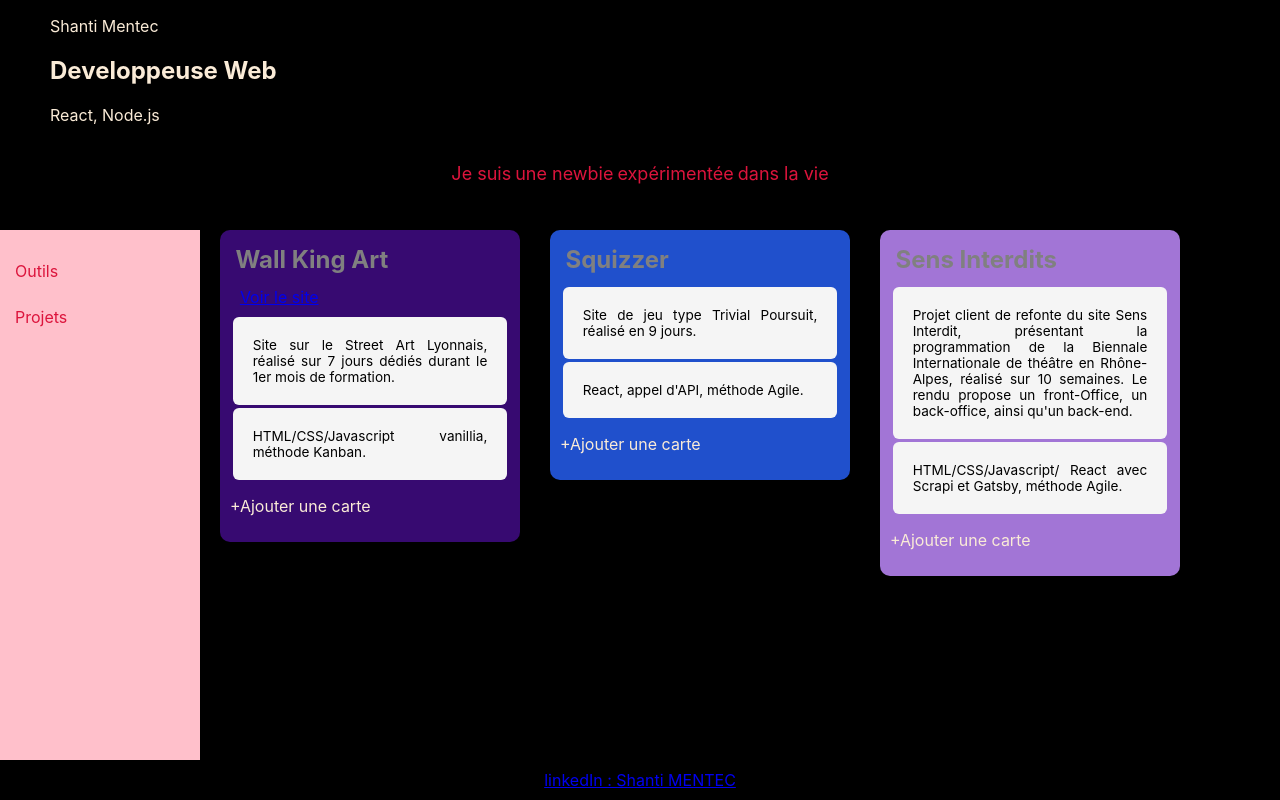
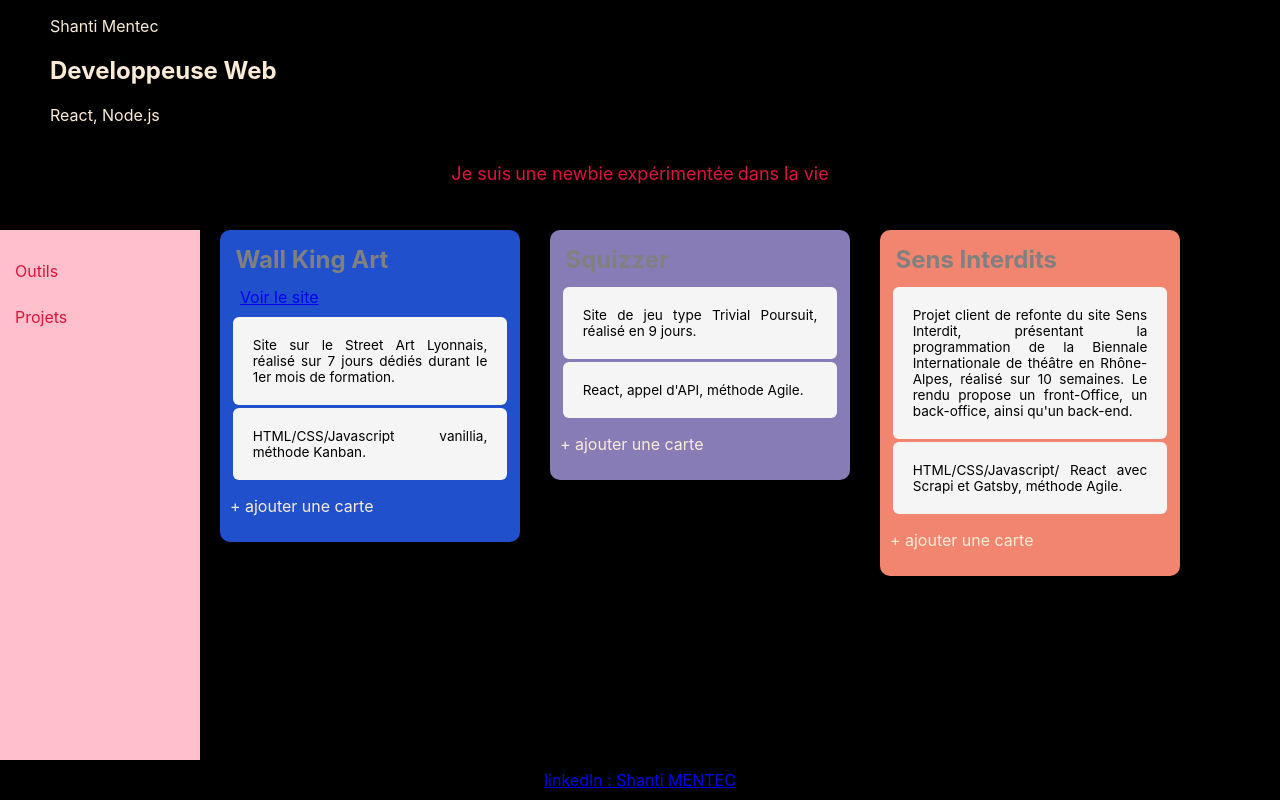
Before and after one commit to ShivanPaishari/CV_Shanti_MENTEC, a React (Create React App) app: page /dev in a window 1280 px wide. Both pictures are taken after a click on the element "Projets". Shown: the top 800 px of the page. Built offline with nearby package versions, Linux system fonts and the light colour scheme.

Commit message:
end of modal

```diff
--- a/public/index.html
+++ b/public/index.html
@@ -5,7 +5,7 @@
     <link rel="icon" href="%PUBLIC_URL%/favicon.ico" />
     <meta name="viewport" content="width=device-width, initial-scale=1" />
     <meta name="theme-color" content="#000000" />
-    <meta name="My resume" content="Web site created by Shanti Mentex" />
+    <meta name="My resume" content="Web site created by Shanti Mentec" />
     <link rel="apple-touch-icon" href="%PUBLIC_URL%/logo192.png" />
     <link rel="manifest" href="%PUBLIC_URL%/manifest.json" />
     <link rel="setColorCard" href="../src/style/setColorCard.js" />
--- a/src/components/About.jsx
+++ b/src/components/About.jsx
@@ -1,14 +1,16 @@
 import React from "react";
 import QuotesModal from "./QuotesModal";
+import { useState } from "react";
 //design
 import "../style/card.css";
 import "../style/app.css";
 import "../style/modal.css";
 import { setColorCard } from "../style/setColorCard";
-import { useState } from "react";
 
 function About() {
   const [modal, setModal]= useState(false);
+  const subject = "d'informations"
+
 
   function handleOnClickShowModal (){
     setModal(true);
@@ -95,12 +97,11 @@ function About() {
           <p>ashanti.mentec@gmail.com</p>
           <p>25 rue Philippe de Lassalle - 69004 Lyon</p>
         </div>
-
         <div>
           <p onClick={handleOnClickShowModal} className="pointer">+ ajouter une carte</p>
           {modal === true ?
             <div>
-              <QuotesModal modal={modal} />
+              <QuotesModal modal={modal} subject={subject} handleOnClickHideModal={handleOnClickHideModal}/>
             </div>
             :""}
         </div>
--- a/src/components/Experience.jsx
+++ b/src/components/Experience.jsx
@@ -10,6 +10,7 @@ import "../style/app.css";
 
 function Experience() {
   const [choosenXpState, setChoosenXpState] = useState();
+
 
   function handleChangeTitle(event) {
     setChoosenXpState(event.target.value);
--- a/src/components/ExperienceCard.jsx
+++ b/src/components/ExperienceCard.jsx
@@ -1,4 +1,6 @@
 import React from "react";
+import QuotesModal from "./QuotesModal";
+import {useState} from "react";
 
 //design
 import { setColorCard } from "../style/setColorCard";
@@ -28,7 +30,16 @@ function ExperienceCard(props) {
     );
   });
 
-  // console.log("test", tool);
+  const [modal, setModal]= useState(false);
+  const subject = "d'expériences"
+
+
+  function handleOnClickShowModal (){
+    setModal(true);
+  }
+  function handleOnClickHideModal(){
+    setModal(false);
+  }
 
   return (
     <div className="card" style={{ backgroundColor: `${setColorCard()} ` }}>
@@ -48,7 +59,14 @@ function ExperienceCard(props) {
         <span>Tâches : {task}</span>
       </p>
       <p className="internalLabel">Outils :{tool}</p>
-      <p> +Ajouter une carte</p>
+      <div>
+          <p onClick={handleOnClickShowModal} className="pointer">+ ajouter une carte</p>
+          {modal === true ?
+            <div>
+              <QuotesModal modal={modal} subject={subject} handleOnClickHideModal={handleOnClickHideModal}/>
+            </div>
+            :""}
+        </div>
     </div>
   );
 }
--- a/src/components/ProjectCard.jsx
+++ b/src/components/ProjectCard.jsx
@@ -1,5 +1,6 @@
 import React from "react";
-
+import { useState } from "react";
+import QuotesModal from "./QuotesModal";
 //design
 import "../style/card.css";
 import { setColorCard } from "../style/setColorCard.js";
@@ -9,7 +10,8 @@ import "../style/app.css";
 function ProjectCard(props) {
   const project = props.projects;
   const linkWKA = project.link;
-  //console.log("props de project", linkWKA);
+  const [modal, setModal]= useState(false);
+  const subject = "de projets"
 
   function link() {
     if (project.link !== undefined) {
@@ -21,6 +23,14 @@ function ProjectCard(props) {
     }
   }
 
+  function handleOnClickShowModal (){
+    setModal(true);
+  }
+  function handleOnClickHideModal(){
+    setModal(false);
+  }
+
+
   return (
     <div className="cardS" style={{ backgroundColor: `${setColorCard()} ` }}>
       <h2>{project.title}</h2>
@@ -29,7 +39,14 @@ function ProjectCard(props) {
         <p className="internalLabel">{project.description} </p>
         <p className="internalLabel">{project.details} </p>
       </div>
-      <p> +Ajouter une carte</p>
+      <div>
+          <p onClick={handleOnClickShowModal} className="pointer">+ ajouter une carte</p>
+          {modal === true ?
+            <div>
+              <QuotesModal modal={modal} subject={subject} handleOnClickHideModal={handleOnClickHideModal}/>
+            </div>
+            :""}
+        </div>
     </div>
   );
 }
--- a/src/components/QuotesModal.jsx
+++ b/src/components/QuotesModal.jsx
@@ -10,8 +10,7 @@ function QuotesModal(props){
     const modal = props.modal;
     const [quote, setQuote] = useState([]);
     const [quoteAuthor, setQuoteAuthor] = useState([]);
-    const [authorNameResult,setAuthorNameResult] = useState(false)
-console.log (modal)
+    const [authorNameResult, setAuthorNameResult] = useState();
 
     //recupération de l'API
     useEffect(() => {
@@ -35,22 +34,18 @@ console.log (modal)
         });
       }, []);
 
+
       function handleOnClickAuthor () {
         console.log ("nom de l'auteur",quoteAuthor.name)
         setAuthorNameResult (true)
       }
 
-      // function displayModal (props){
-      //   console.log ("props",props)
-      //     modal === true ? 1 :0;
-      //   }
-
 
 
     return(
       <div className="modal" >
-        <button>x</button>
-        <h3>Il n'y a pas de carte à ajouter à cet instant.</h3>
+        <button onClick={props.handleOnClickHideModal}>x</button>
+        <h3>Il n'y a pas {props.subject} à ajouter à cet instant.</h3>
         <p> Mais puisque vous êtes passé par là, je vous invite à prendre un instant pour deviner qui a dit :</p>
         <h4>{quote}</h4>
         <div>
--- a/src/components/RecommendationCard.jsx
+++ b/src/components/RecommendationCard.jsx
@@ -1,5 +1,6 @@
 import React from "react";
-
+import QuotesModal from "./QuotesModal";
+import { useState } from "react";
 //design
 import { setColorCard } from "../style/setColorCard.js";
 import "../style/card.css";
@@ -10,6 +11,18 @@ import "../style/setColorCard.js";
 
 function RecommendationCard(props) {
   const recommendation = props.recommendation;
+  const [modal, setModal]= useState(false);
+  const subject = "de recommandations";
+
+
+  function handleOnClickShowModal (){
+    setModal(true);
+  }
+  function handleOnClickHideModal(){
+    setModal(false);
+  }
+
+
   return (
     <div className="cardS" style={{ backgroundColor: `${setColorCard()} ` }}>
       <h2>{recommendation.name}</h2>
@@ -17,7 +30,14 @@ function RecommendationCard(props) {
         <h4>{recommendation.job} </h4>
         <p>{recommendation.container} </p>
       </div>
-      <p> +Ajouter une carte</p>
+      <div>
+          <p onClick={handleOnClickShowModal} className="pointer">+ ajouter une carte</p>
+          {modal === true ?
+            <div>
+              <QuotesModal modal={modal} subject={subject} handleOnClickHideModal={handleOnClickHideModal}/>
+            </div>
+            :""}
+        </div>
     </div>
   );
 }
--- a/src/components/TechnoCard.jsx
+++ b/src/components/TechnoCard.jsx
@@ -1,4 +1,6 @@
 import React from "react";
+import QuotesModal from "./QuotesModal";
+import { useState } from "react";
 
 //design
 import { setColorCard } from "../style/setColorCard.js";
@@ -10,9 +12,9 @@ import "../style/app.css";
 
 function TechnoCard(props) {
   const technoProps = props.techno;
-  //console.log("props de technocard", technoProps);
-
   const technoList = technoProps.techno;
+  const [modal, setModal]= useState(false);
+  const subject = "de nouvelles connaissances techniques";
   const techno = technoList.map((tech) => {
     if (technoList !== []) {
       return (
@@ -23,6 +25,15 @@ function TechnoCard(props) {
     }
   });
 
+
+  function handleOnClickShowModal (){
+    setModal(true);
+  }
+  function handleOnClickHideModal(){
+    setModal(false);
+  }
+
+
   return (
     <div className="cardS" style={{ backgroundColor: `${setColorCard()} ` }}>
       <h2>{technoProps.technotype}</h2>
@@ -31,7 +42,14 @@ function TechnoCard(props) {
           <span>{techno}</span>
         </p>
       </div>
-      <p> +Ajouter une carte</p>
+      <div>
+          <p onClick={handleOnClickShowModal} className="pointer">+ ajouter une carte</p>
+          {modal === true ?
+            <div>
+              <QuotesModal modal={modal} subject={subject} handleOnClickHideModal={handleOnClickHideModal}/>
+            </div>
+            :""}
+        </div>
     </div>
   );
 }
--- a/src/components/TrainingCard.jsx
+++ b/src/components/TrainingCard.jsx
@@ -1,5 +1,6 @@
 import React from "react";
-
+import QuotesModal from "./QuotesModal";
+import { useState } from "react";
 //design
 import { setColorCard } from "../style/setColorCard.js";
 import "../style/card.css";
@@ -10,6 +11,17 @@ import "../style/app.css";
 
 function TrainingCard(props) {
   const training = props.training;
+  const [modal, setModal]= useState(false);
+  const subject = "de formations";
+
+
+  function handleOnClickShowModal (){
+    setModal(true);
+  }
+  function handleOnClickHideModal(){
+    setModal(false);
+  }
+
 
   return (
     <div className="cardS" style={{ backgroundColor: `${setColorCard()} ` }}>
@@ -24,8 +36,14 @@ function TrainingCard(props) {
         <div className="internalLabel">
           {training.container.map (item=>(<p>{item.key}</p>))}
         </div>
-
-      <p> +Ajouter une carte</p>
+        <div>
+          <p onClick={handleOnClickShowModal} className="pointer">+ ajouter une carte</p>
+          {modal === true ?
+            <div>
+              <QuotesModal modal={modal} subject={subject} handleOnClickHideModal={handleOnClickHideModal}/>
+            </div>
+            :""}
+        </div>
     </div>
   );
 }
--- a/src/components/VolunteeringCard.jsx
+++ b/src/components/VolunteeringCard.jsx
@@ -1,5 +1,6 @@
 import React from "react";
-
+import QuotesModal from "./QuotesModal";
+import { useState } from "react";
 //design
 import { setColorCard } from "../style/setColorCard.js";
 import "../style/card.css";
@@ -9,6 +10,17 @@ import "../style/app.css";
 
 
 function VolunteeringCard(props) {
+  const [modal, setModal]= useState(false);
+  const subject = "de bénévolats";
+
+
+  function handleOnClickShowModal (){
+    setModal(true);
+  }
+  function handleOnClickHideModal(){
+    setModal(false);
+  }
+
 
   return (
     <div className="cardS" style={{ backgroundColor: `${setColorCard()} ` }}>
@@ -21,7 +33,14 @@ function VolunteeringCard(props) {
       <div className="internalLabel">
         <p>{props.volunteering.title} </p>
       </div>
-      <p> +Ajouter une carte</p>
+      <div>
+          <p onClick={handleOnClickShowModal} className="pointer">+ ajouter une carte</p>
+          {modal === true ?
+            <div>
+              <QuotesModal modal={modal} subject={subject} handleOnClickHideModal={handleOnClickHideModal}/>
+            </div>
+            :""}
+        </div>
     </div>
   );
 }
--- a/src/style/app.css
+++ b/src/style/app.css
@@ -63,22 +63,9 @@ main {
   padding: 5px;
 }
 
-button {
-  border-color: palevioletred;
-  background-color : black;
-  border-radius: 4px;
-  color: palevioletred;
-  border-style: none;
-  cursor: pointer;
-  padding : 10px;
-  margin : 10px;
-}
 
-.backLayout{
-  background-color: black;
-  z-index: 10;
-  opacity: 0.4;
-}
+
+
 
 /* __________responsive _____*/
 
--- a/src/style/modal.css
+++ b/src/style/modal.css
@@ -5,7 +5,7 @@
     left: 15%;
     z-index: 11;
     align-self: center;
-    background-color: antiquewhite;
+    background-color:pink;
     padding: 16px;
     width: 70%;
     box-sizing: border-box;
@@ -13,14 +13,14 @@
     transition: all 0.3s ease-out;
     margin: auto;
     margin-top: 0px;
-    color: palevioletred;
+    color: crimson;
 }
 
 button {
-    border-color: palevioletred;
+    border-color:crimson;
     background-color : black;
     border-radius: 4px;
-    color: palevioletred;
+    color: crimson;
     border-style: none;
     cursor: pointer;
     padding : 10px;
```
